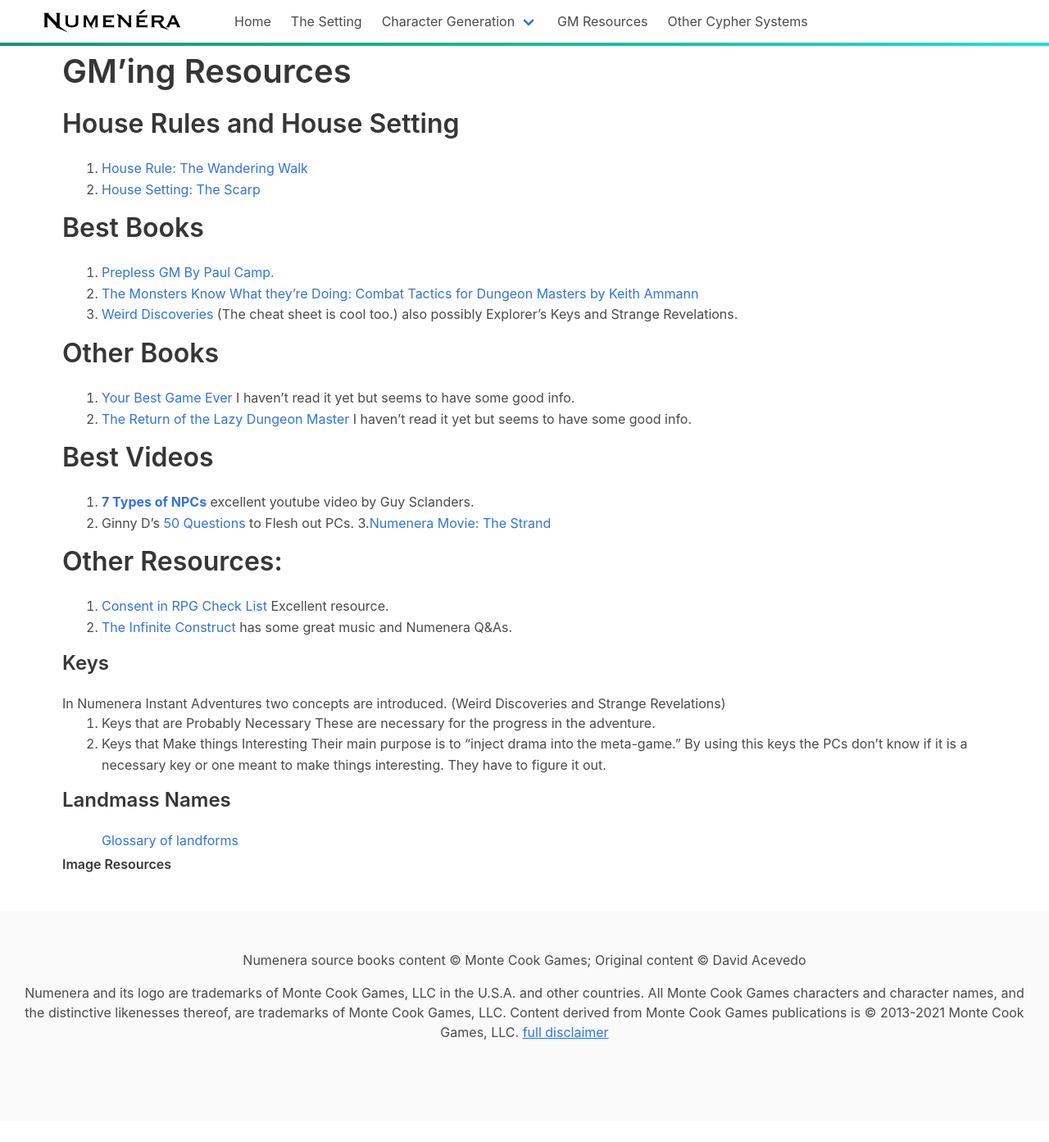
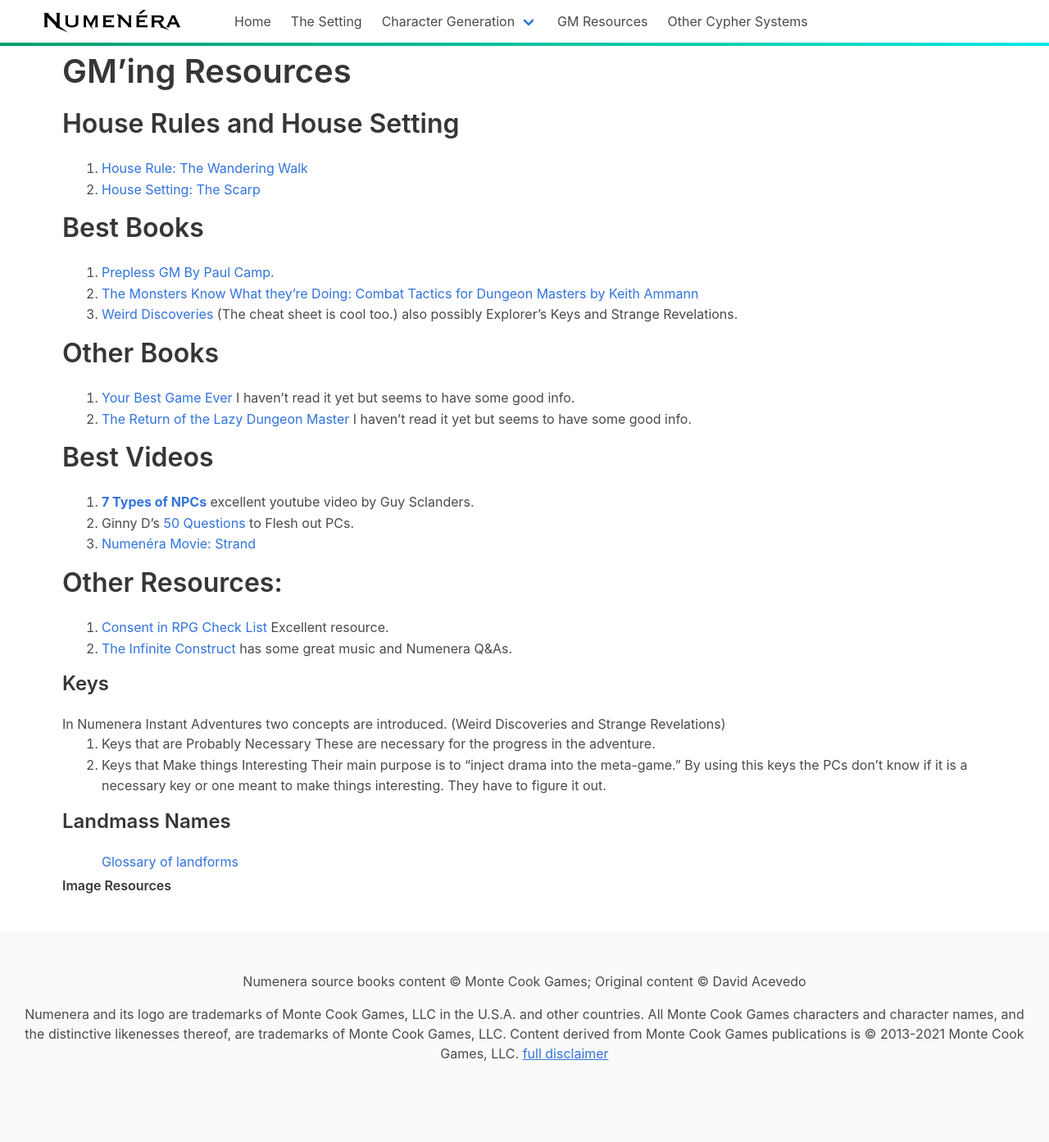
Before and after one commit to rebelwarrior/numenera, a Jekyll site: the page built from gm-resources.md, in a window 1280 px wide. Shown: the whole page at 82% size. Built offline with Jekyll 4.4.1, drawn with Linux system fonts in a browser that asks for light colours; nearby versions of some CDN libraries; before the commit the page ends 1367 px from its top, so only the background shows below that.

Commit message:
fixes formatting error

```diff
--- a/gm-resources.md
+++ b/gm-resources.md
@@ -34,7 +34,7 @@
 
 1. [__7 Types of  NPCs__](https://youtu.be/PDwOlY4ot8s) excellent youtube video by Guy Sclanders.
 2. Ginny D's [50 Questions]({{ site.url}}/50-questions) to Flesh out PCs.
-3.[Numenera Movie: The Strand](https://youtu.be/6xGDE0w0AYo)
+3. [Numenéra Movie: Strand](https://youtu.be/6xGDE0w0AYo)
 {:.ml-6}
 
 ## Other Resources:
```
